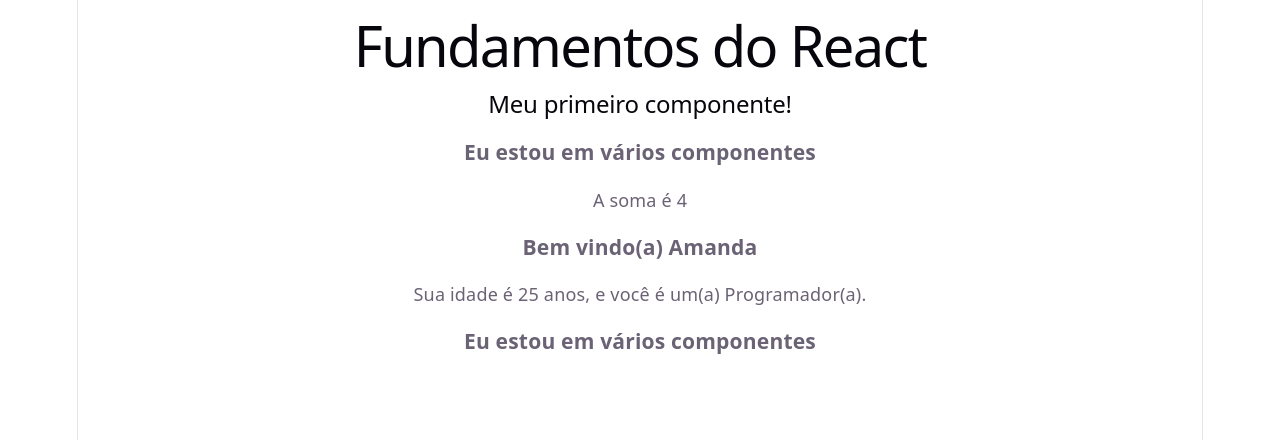
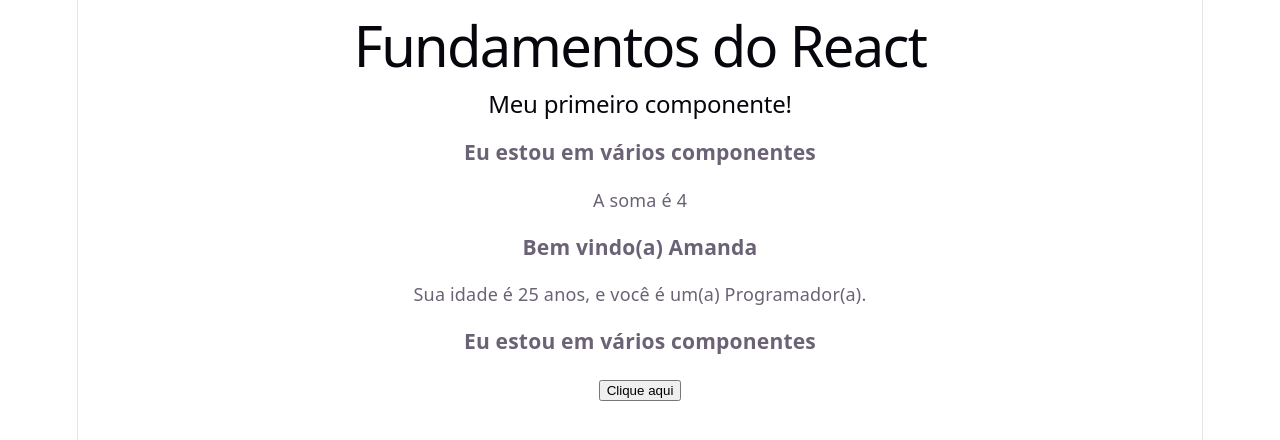
Before and after one commit to AmandaVoigt/frontend-horadecodar-udemy, a React (Vite) app in the folder 34_fundamentosReact/fundamentos/: page / in a window 1280 px wide. Shown: the top 440 px of the page. Built offline with nearby package versions, Linux system fonts and the light colour scheme.

Commit message:
click event

```diff
--- a/34_fundamentosReact/fundamentos/src/App.jsx
+++ b/34_fundamentosReact/fundamentos/src/App.jsx
@@ -9,6 +9,9 @@
 // 5 - hierarquia de componentes
 import MyComponent from "./components/MyComponent";
 
+// 6 - eventos
+import Events from "./components/Events";
+
 function App() {
   return (
     <div className="App">
@@ -17,6 +20,7 @@
       <FirstComponent />
       <TemplateExpression />
       <MyComponent />
+      <Events />
     </div>
   );
 }
--- /dev/null
+++ b/34_fundamentosReact/fundamentos/src/components/Events.jsx
@@ -0,0 +1,14 @@
+// 6 - eventos
+import React from 'react'
+
+const Events = () => {
+  return (
+    <div>
+      <button onClick={() => console.log("Testando um evento")}>
+        Clique aqui
+      </button>
+    </div>
+  );
+};
+
+export default Events;
```
